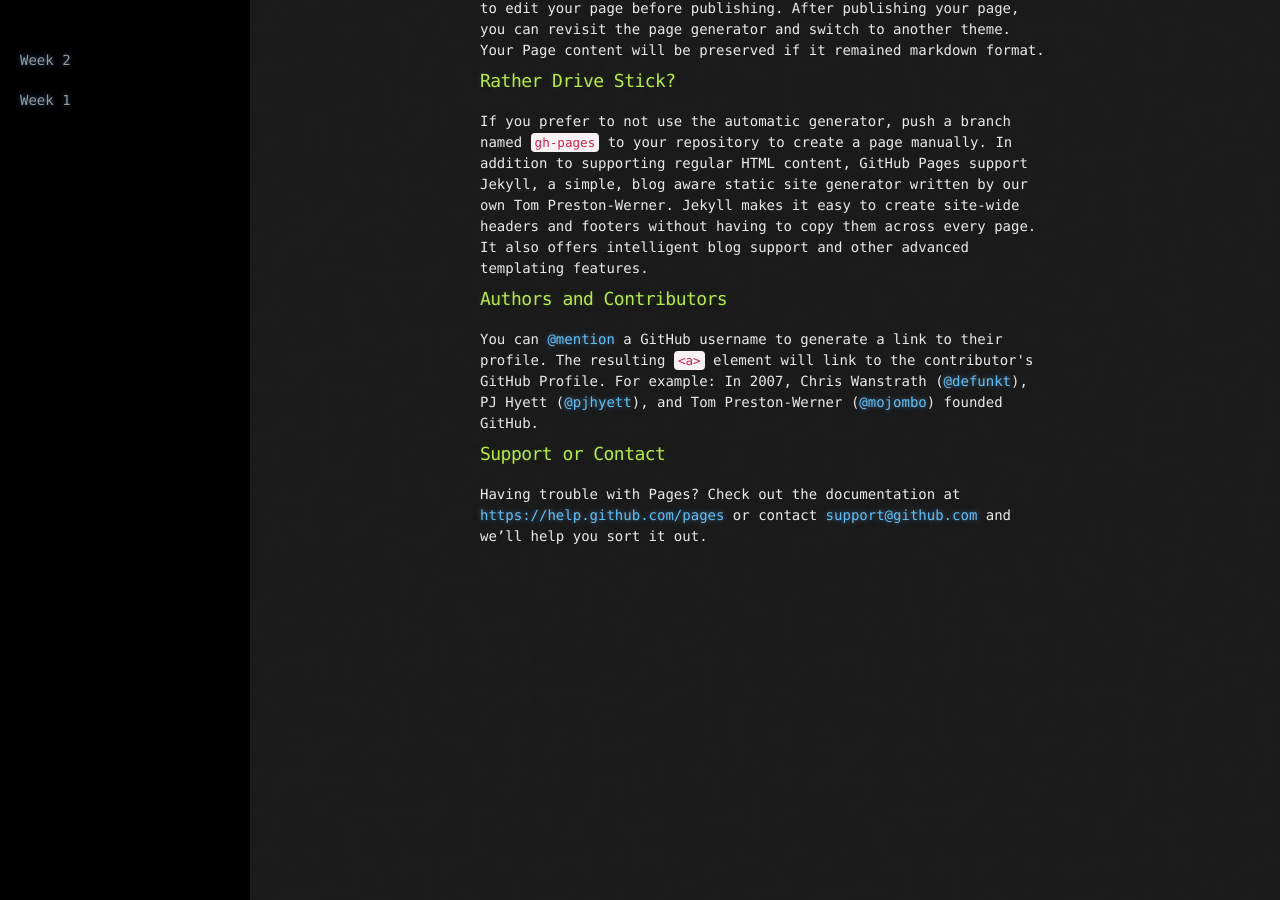
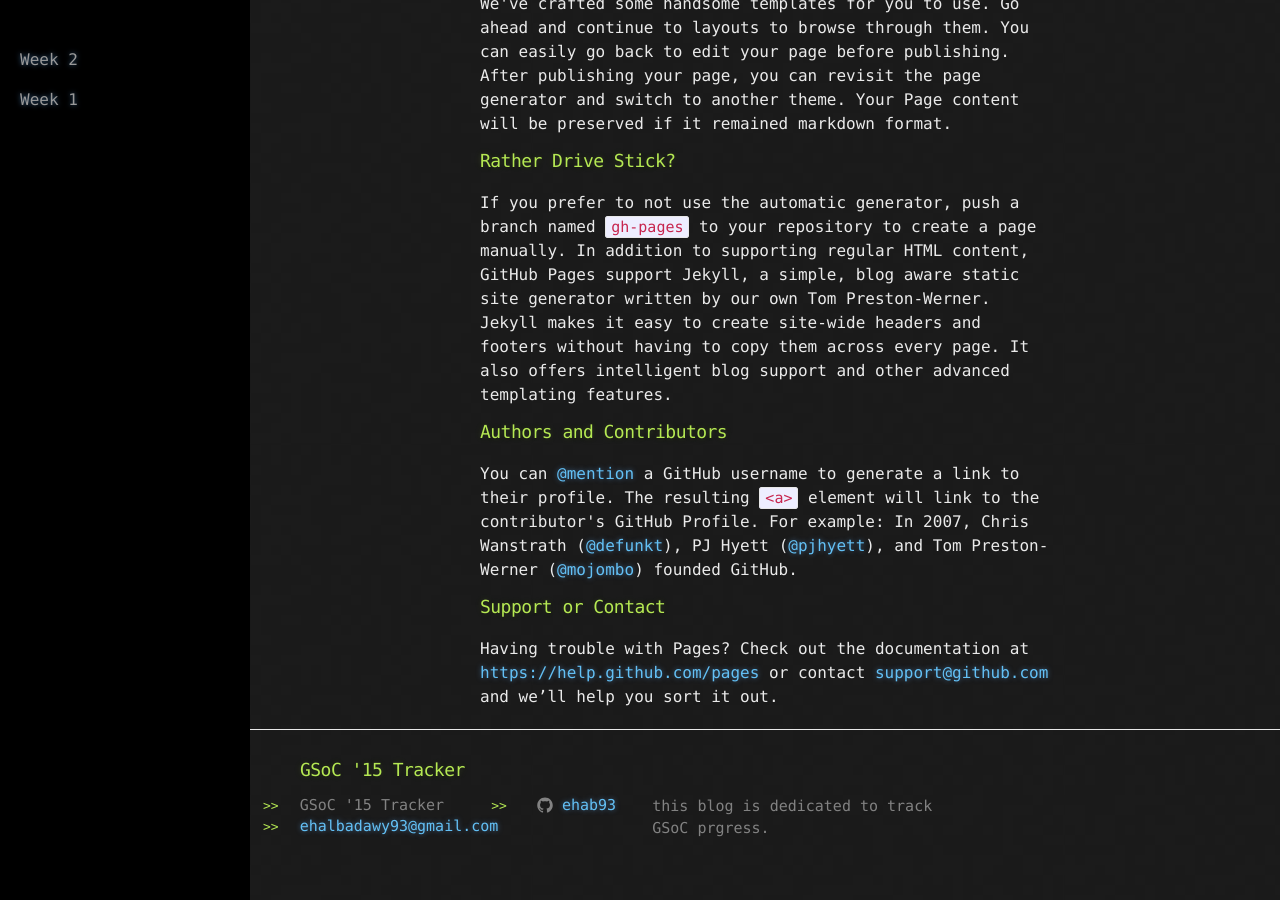
Before and after one commit to ebadawy/GSoC-Tracker, a Jekyll site: the page built from index.html, in a window 1280 px wide and 900 px high, scrolled down 620 px. Built offline with Jekyll 4.4.1, drawn with Linux system fonts in a browser that asks for light colours.

Commit message:
Add footer data

```diff
--- a/_includes/footer.html
+++ b/_includes/footer.html
@@ -1,3 +1,4 @@
+<footer class="site-footer">
     <!-- jQuery -->
     <script src="{{ site.baseurl }}/javascripts/jquery.js"></script>
 
@@ -16,3 +17,57 @@
           menu_toggle.text("<< Recent Posts");
     });
     </script>
+
+  <div class="wrapper">
+
+    <h2 class="footer-heading">{{ site.title }}</h2>
+
+    <div class="footer-col-wrapper">
+      <div class="footer-col  footer-col-1">
+        <ul class="contact-list">
+          <li>{{ site.title }}</li>
+          <li><a href="mailto:{{ site.email }}">{{ site.email }}</a></li>
+        </ul>
+      </div>
+
+      <div class="footer-col  footer-col-2">
+        <ul class="social-media-list">
+          {% if site.github_username %}
+          <li>
+            <a href="https://github.com/{{ site.github_username }}">
+              <span class="icon  icon--github">
+                <svg viewBox="0 0 16 16">
+                  <path fill="#828282" d="M7.999,0.431c-4.285,0-7.76,3.474-7.76,7.761 c0,3.428,2.223,6.337,5.307,7.363c0.388,0.071,0.53-0.168,0.53-0.374c0-0.184-0.007-0.672-0.01-1.32 c-2.159,0.469-2.614-1.04-2.614-1.04c-0.353-0.896-0.862-1.135-0.862-1.135c-0.705-0.481,0.053-0.472,0.053-0.472 c0.779,0.055,1.189,0.8,1.189,0.8c0.692,1.186,1.816,0.843,2.258,0.645c0.071-0.502,0.271-0.843,0.493-1.037 C4.86,11.425,3.049,10.76,3.049,7.786c0-0.847,0.302-1.54,0.799-2.082C3.768,5.507,3.501,4.718,3.924,3.65 c0,0,0.652-0.209,2.134,0.796C6.677,4.273,7.34,4.187,8,4.184c0.659,0.003,1.323,0.089,1.943,0.261 c1.482-1.004,2.132-0.796,2.132-0.796c0.423,1.068,0.157,1.857,0.077,2.054c0.497,0.542,0.798,1.235,0.798,2.082 c0,2.981-1.814,3.637-3.543,3.829c0.279,0.24,0.527,0.713,0.527,1.437c0,1.037-0.01,1.874-0.01,2.129 c0,0.208,0.14,0.449,0.534,0.373c3.081-1.028,5.302-3.935,5.302-7.362C15.76,3.906,12.285,0.431,7.999,0.431z"/>
+                </svg>
+              </span>
+
+              <span class="username">{{ site.github_username }}</span>
+            </a>
+          </li>
+          {% endif %}
+
+          {% if site.twitter_username %}
+          <li>
+            <a href="https://twitter.com/{{ site.twitter_username }}">
+              <span class="icon  icon--twitter">
+                <svg viewBox="0 0 16 16">
+                  <path fill="#828282" d="M15.969,3.058c-0.586,0.26-1.217,0.436-1.878,0.515c0.675-0.405,1.194-1.045,1.438-1.809
+                  c-0.632,0.375-1.332,0.647-2.076,0.793c-0.596-0.636-1.446-1.033-2.387-1.033c-1.806,0-3.27,1.464-3.27,3.27 c0,0.256,0.029,0.506,0.085,0.745C5.163,5.404,2.753,4.102,1.14,2.124C0.859,2.607,0.698,3.168,0.698,3.767 c0,1.134,0.577,2.135,1.455,2.722C1.616,6.472,1.112,6.325,0.671,6.08c0,0.014,0,0.027,0,0.041c0,1.584,1.127,2.906,2.623,3.206 C3.02,9.402,2.731,9.442,2.433,9.442c-0.211,0-0.416-0.021-0.615-0.059c0.416,1.299,1.624,2.245,3.055,2.271 c-1.119,0.877-2.529,1.4-4.061,1.4c-0.264,0-0.524-0.015-0.78-0.046c1.447,0.928,3.166,1.469,5.013,1.469 c6.015,0,9.304-4.983,9.304-9.304c0-0.142-0.003-0.283-0.009-0.423C14.976,4.29,15.531,3.714,15.969,3.058z"/>
+                </svg>
+              </span>
+
+              <span class="username">{{ site.twitter_username }}</span>
+            </a>
+          </li>
+          {% endif %}
+        </ul>
+      </div>
+
+      <div class="footer-col  footer-col-3">
+        <p class="text">{{ site.description }}</p>
+      </div>
+    </div>
+
+  </div>
+
+</footer>
--- a/_includes/head.html
+++ b/_includes/head.html
@@ -9,11 +9,12 @@
     <link href="{{ site.baseurl }}/stylesheets/simple-sidebar.css" rel="stylesheet">
 
 
+  	<link rel="stylesheet" href="{{ "/stylesheets/main.css" | prepend: site.baseurl }}">
+
     <link rel="stylesheet" type="text/css" href="{{ site.baseurl }}/stylesheets/stylesheet.css" media="screen">
     <link rel="stylesheet" type="text/css" href="{{ site.baseurl }}/stylesheets/pygment_trac.css" media="screen">
     <link rel="stylesheet" type="text/css" href="{{ site.baseurl }}/stylesheets/print.css" media="print">
 
 
-
     <title>GSoC-Tracker by ehab93</title>
 </head>
```
Lines whose indentation alone changed are shown as unchanged.
